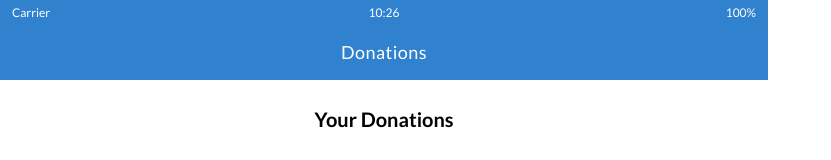
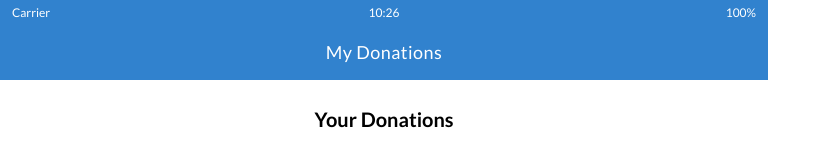
Before and after one commit to eduludi/givings, a React (Create React App) app: page /donations in a window 1280 px wide. Shown: the top 160 px of the page, without its empty margins (0-831 px from the left). Built offline with nearby package versions, Linux system fonts and the light colour scheme; some icons are missing.

Commit message:
Adds title prop to ui/Screen Updates intenal screens

```diff
--- a/src/screens/Donate.js
+++ b/src/screens/Donate.js
@@ -9,7 +9,7 @@ import Wrapper from '../ui/Wrapper'
 
 function Donate({ ...props }) {
   return (
-    <Screen>
+    <Screen title="Donate">
       <Header
         title="Darmstadt International"
         subtitle="Freikirche der Siebenten-Tags-Adventisten, Süddeutscher Verband KdöR"
--- a/src/screens/Donations/Details.js
+++ b/src/screens/Donations/Details.js
@@ -7,7 +7,7 @@ import Screen from '../../ui/Screen'
 
 function DonnationDetails({ ...props }) {
   return (
-    <Screen>
+    <Screen title="Donation details">
       <Header title="Donation #34569" subtitle="on 10.10.2019" />
 
       <Section>
--- a/src/screens/Donations/Donations.js
+++ b/src/screens/Donations/Donations.js
@@ -31,7 +31,7 @@ const donations = range(0, 100).map(i => ({
 
 function Donate({ ...props }) {
   return (
-    <Screen>
+    <Screen title="My Donations">
       <Header title="Your Donations" />
 
       <Section title="Last donations">
--- a/src/ui/Screen.js
+++ b/src/ui/Screen.js
@@ -1,26 +1,14 @@
-import React, { useMemo } from 'react'
+import React from 'react'
 import PropTypes from 'prop-types'
-
-import { useRouteMatch } from 'react-router-dom'
 
 import { innerPages } from '../config/pages'
 import NavHeader from './NavHeader'
 import NavFooter from './NavFooter'
 
-function Screen({ children, backTo, showBack }) {
-  const { url } = useRouteMatch()
-
-  const currentPage = useMemo(() => innerPages.find(page => page.url === url), [
-    url,
-  ])
-
+function Screen({ children, backTo, showBack, title }) {
   return (
     <div className="bg-gray-200 flex flex-col  justify-between h-screen">
-      <NavHeader
-        title={currentPage.label}
-        backTo={backTo}
-        showBack={showBack}
-      />
+      <NavHeader title={title} backTo={backTo} showBack={showBack} />
       <div className="flex flex-col flex-grow justify-start overflow-y-auto">
         {children}
       </div>
```
